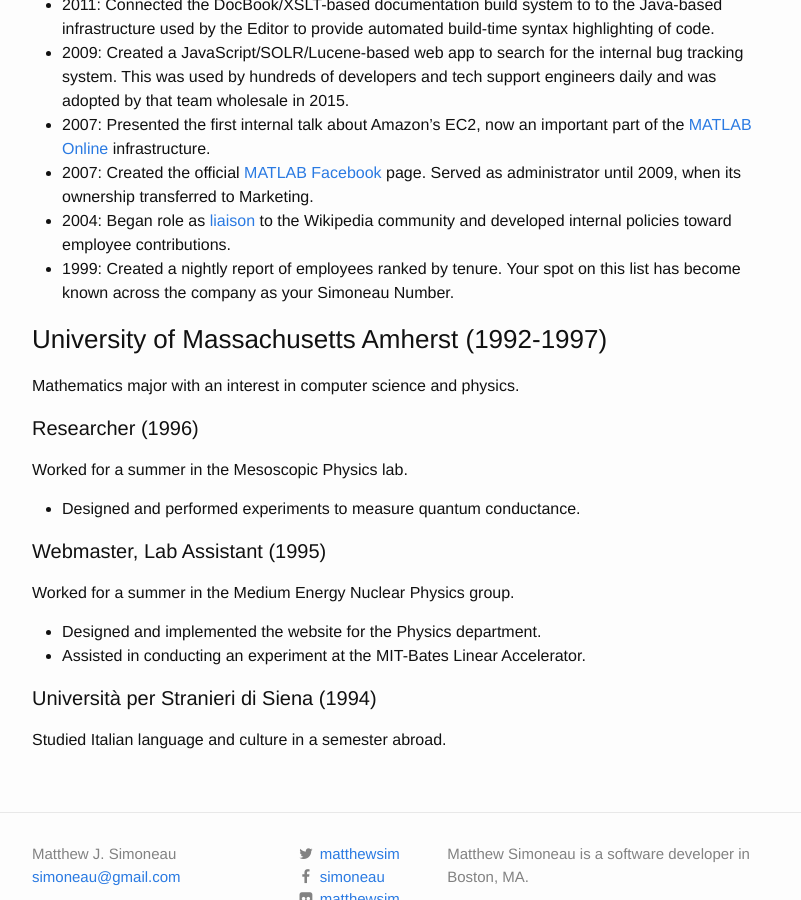
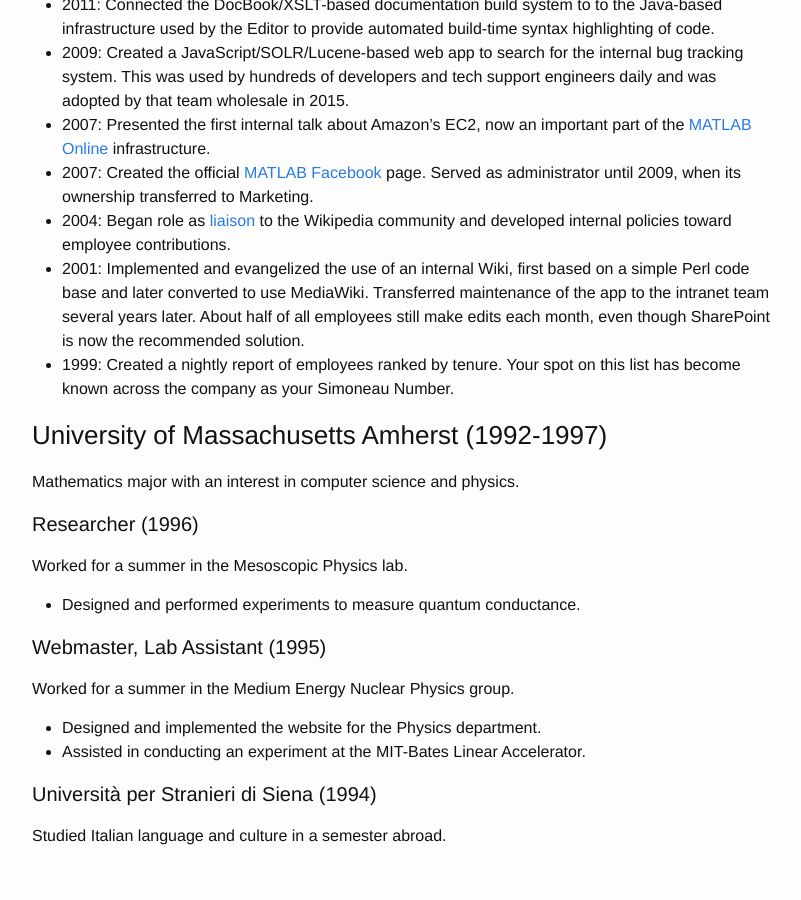
Before and after one commit to simoneau/simoneau.github.com, a Jekyll site: the page built from resume.md, in a window 1280 px wide and 900 px high, scrolled down 2013 px. Shown: the whole window, without its empty margins (238-1039 px from the left). Built offline with Jekyll 4.4.1, drawn with Linux system fonts in a browser that asks for light colours; nearby versions of some CDN libraries.

Commit message:
Add internal wiki info.

```diff
--- a/resume.md
+++ b/resume.md
@@ -65,6 +65,7 @@ Lead developer for the [MATLAB Contest](http://www.mathworks.com/matlabcentral/c
 - 2007: Presented  the first internal talk about Amazon’s EC2, now an important part of the [MATLAB Online](http://www.mathworks.com/products/matlab-online/) infrastructure.
 - 2007: Created the official [MATLAB Facebook](https://www.facebook.com/MATLAB) page. Served as administrator until 2009, when its ownership transferred to Marketing.
 - 2004: Began role as [liaison](https://en.wikipedia.org/wiki/User:Simoneau) to the Wikipedia community and developed internal policies toward employee contributions.
+- 2001: Implemented and evangelized the use of an internal Wiki, first based on a simple Perl code base and later converted to use MediaWiki. Transferred maintenance of the app to the intranet team several years later. About half of all employees still make edits each month, even though SharePoint is now the recommended solution.
 - 1999: Created a nightly report of employees ranked by tenure. Your spot on this list has become known across the company as your Simoneau Number.
 
 ### University of Massachusetts Amherst (1992-1997)
```
